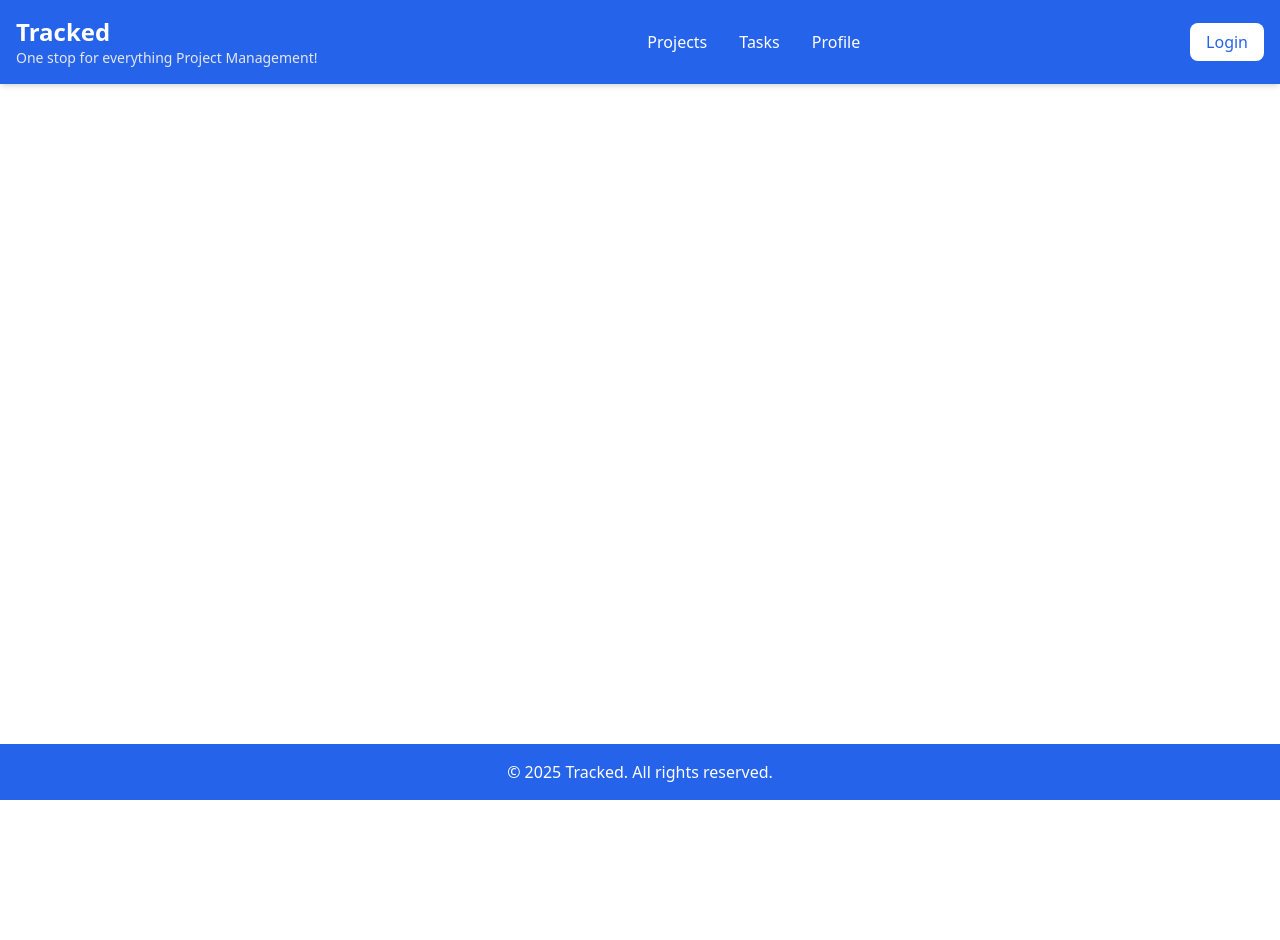
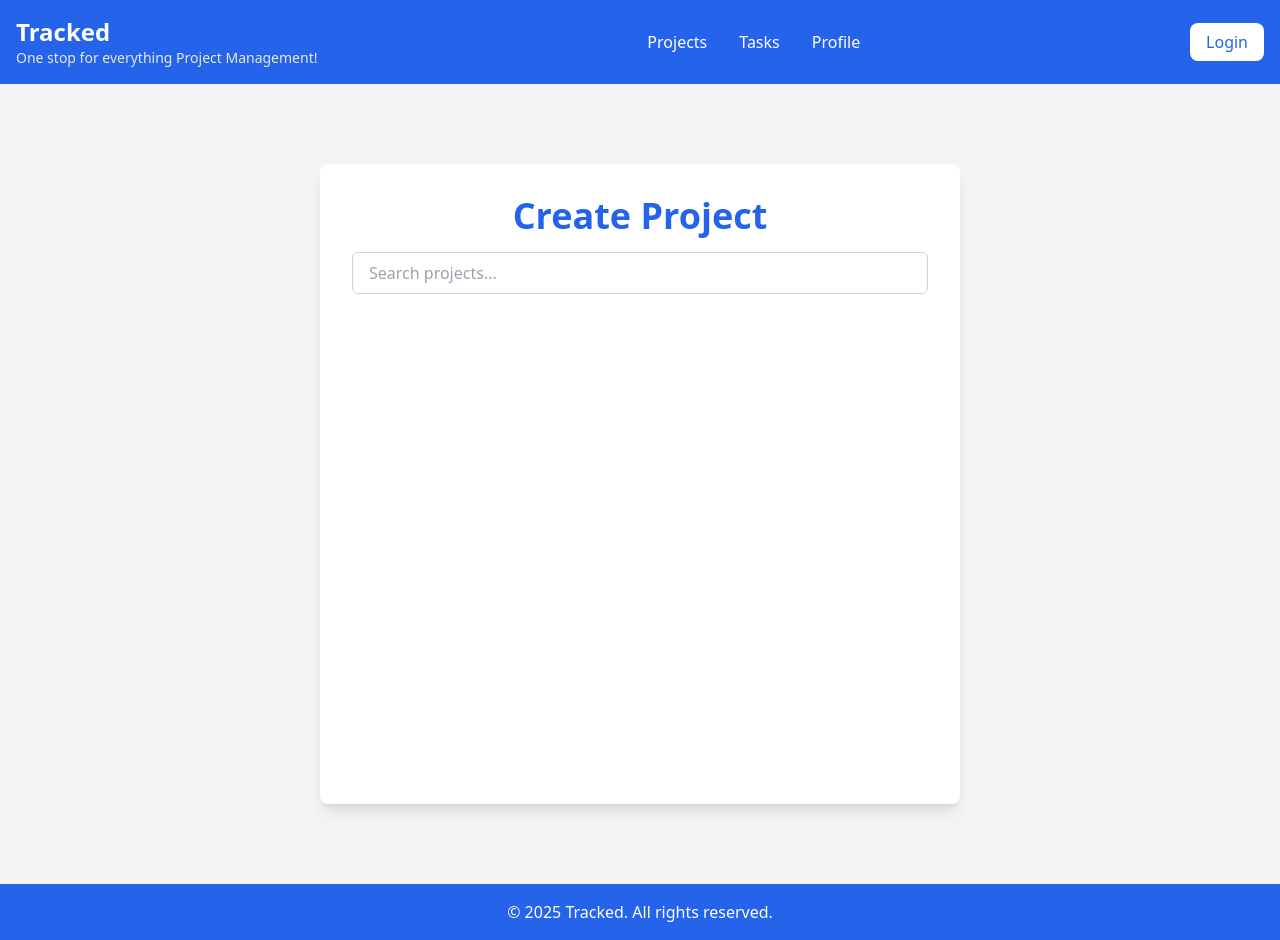
Before and after one commit to mahfoozm/Tracked, a React (Create React App) app in the folder tracked-frontend/: page /create_project in a window 1280 px wide. Before the commit the page ends 800 px from the top, so only its background shows below. Built offline with nearby package versions, Linux system fonts and the light colour scheme.

Commit message:
Added CreateProjectPage and CreateTaskPage

```diff
--- a/tracked-frontend/src/App.js
+++ b/tracked-frontend/src/App.js
@@ -9,6 +9,8 @@ import UserProjects from "./pages/UserProjects";
 import UserTasks from "./pages/UserTasks";
 import ProjectPage from "./pages/ProjectPage";
 import TaskPage from "./pages/TaskPage";
+import CreateProjectPage from "./pages/CreateProjectPage";
+import CreateTaskPage from "./pages/CreateTaskPage";
 import { AuthProvider, useAuth } from "./services/AuthContext";
 
 const ProtectedRoute = ({ element }) => {
@@ -38,6 +40,10 @@ function App() {
 
             <Route path="/projects/:id" element={<ProjectPage />} />
             <Route path="/tasks/:id" element={<TaskPage />} />
+
+            <Route path="/create_project" element={<CreateProjectPage />} />
+            <Route path="/create_task" element={<CreateTaskPage />} />
+
           </Routes>
         </Layout>
       </Router>
--- /dev/null
+++ b/tracked-frontend/src/pages/CreateProjectPage.js
@@ -0,0 +1,28 @@
+import React, { useState } from "react";
+
+const CreateProjectPage = () => {
+  const [searchQuery, setSearchQuery] = useState("");
+
+  return (
+    <div className="flex items-center justify-center w-full min-h-screen bg-gray-100">
+      <div className="w-3/4 md:w-2/3 lg:w-1/2 h-[80vh] bg-white p-8 rounded-lg shadow-lg">
+        <div className="relative mb-4">
+          <h2 className="text-4xl font-extrabold text-blue-600 text-center">
+            Create Project
+          </h2>
+        </div>
+        <div className="mb-4">
+          <input
+            type="text"
+            placeholder="Search projects..."
+            value={searchQuery}
+            onChange={(e) => setSearchQuery(e.target.value)}
+            className="w-full px-4 py-2 border border-gray-300 rounded-md focus:outline-none focus:ring-2 focus:ring-blue-500"
+          />
+        </div>
+      </div>
+    </div>
+  );
+};
+
+export default CreateProjectPage;
--- /dev/null
+++ b/tracked-frontend/src/pages/CreateTaskPage.js
@@ -0,0 +1,28 @@
+import React, { useState } from "react";
+
+const CreateTaskPage = () => {
+  const [searchQuery, setSearchQuery] = useState("");
+
+  return (
+    <div className="flex items-center justify-center w-full min-h-screen bg-gray-100">
+      <div className="w-3/4 md:w-2/3 lg:w-1/2 h-[80vh] bg-white p-8 rounded-lg shadow-lg">
+        <div className="relative mb-4">
+          <h2 className="text-4xl font-extrabold text-blue-600 text-center">
+            Create Task
+          </h2>
+        </div>
+        <div className="mb-4">
+          <input
+            type="text"
+            placeholder="Search projects..."
+            value={searchQuery}
+            onChange={(e) => setSearchQuery(e.target.value)}
+            className="w-full px-4 py-2 border border-gray-300 rounded-md focus:outline-none focus:ring-2 focus:ring-blue-500"
+          />
+        </div>
+      </div>
+    </div>
+  );
+};
+
+export default CreateTaskPage;
--- a/tracked-frontend/src/pages/ProjectPage.js
+++ b/tracked-frontend/src/pages/ProjectPage.js
@@ -7,6 +7,10 @@ const ProjectPage = () => {
     const [tasks, setTasks] = useState([]);
     const [searchQuery, setSearchQuery] = useState("");
     const navigate = useNavigate();
+
+    const handleClick = () => {
+        navigate("/create_task");
+    };
 
     useEffect(() => {
         if (!user) {
@@ -53,9 +57,16 @@ const ProjectPage = () => {
                 </div>
             </div>
             <div className="w-3/4 md:w-2/3 lg:w-1/2 h-[80vh] bg-white p-8 rounded-lg shadow-lg">
-                <h2 className="text-4xl font-extrabold text-center text-blue-600 mb-8">
-                    Project Tasks
-                </h2>
+                <div className="relative mb-4">
+                    <h2 className="text-4xl font-extrabold text-blue-600 text-center">
+                        Project Tasks
+                    </h2>
+                    <button
+                        onClick={handleClick}
+                        className="absolute right-0 top-1/2 -translate-y-1/2 bg-white text-blue-600 px-4 py-2 rounded-lg hover:bg-gray-200">
+                        Create Task
+                    </button>
+                </div>
                 <div className="mb-4">
                     <input
                         type="text"
--- a/tracked-frontend/src/pages/UserProjects.js
+++ b/tracked-frontend/src/pages/UserProjects.js
@@ -7,6 +7,10 @@ const UserProjects = () => {
   const [projects, setProjects] = useState([]);
   const [searchQuery, setSearchQuery] = useState("");
   const navigate = useNavigate();
+
+  const handleClick = () => {
+    navigate("/create_project");
+  };
 
   useEffect(() => {
     if (!user) {
@@ -34,9 +38,16 @@ const UserProjects = () => {
   return (
     <div className="flex items-center justify-center w-full min-h-screen bg-gray-100">
       <div className="w-3/4 md:w-2/3 lg:w-1/2 h-[80vh] bg-white p-8 rounded-lg shadow-lg">
-        <h2 className="text-4xl font-extrabold text-center text-blue-600 mb-8">
-          {user ? `${user}'s Projects` : "User's Projects"}
-        </h2>
+        <div className="relative mb-4">
+          <h2 className="text-4xl font-extrabold text-blue-600 text-center">
+            {user ? `${user}'s Projects` : "User's Projects"}
+          </h2>
+          <button
+            onClick={handleClick}
+            className="absolute right-0 top-1/2 -translate-y-1/2 bg-white text-blue-600 px-4 py-2 rounded-lg hover:bg-gray-200">
+            Create Project
+          </button>
+        </div>
         <div className="mb-4">
           <input
             type="text"
--- a/tracked-frontend/src/pages/UserTasks.js
+++ b/tracked-frontend/src/pages/UserTasks.js
@@ -7,6 +7,10 @@ const UserTasks = () => {
   const [tasks, setTasks] = useState([]);
   const [searchQuery, setSearchQuery] = useState("");
   const navigate = useNavigate();
+
+  const handleClick = () => {
+    navigate("/create_task");
+  };
 
   useEffect(() => {
     if (!user) {
@@ -34,9 +38,16 @@ const UserTasks = () => {
   return (
     <div className="flex items-center justify-center w-full min-h-screen bg-gray-100">
       <div className="w-3/4 md:w-2/3 lg:w-1/2 h-[80vh] bg-white p-8 rounded-lg shadow-lg">
-        <h2 className="text-4xl font-extrabold text-center text-blue-600 mb-8">
-          {user ? `${user}'s Tasks` : "User's Tasks"}
-        </h2>
+        <div className="relative mb-4">
+          <h2 className="text-4xl font-extrabold text-blue-600 text-center">
+            {user ? `${user}'s Tasks` : "User's Tasks"}
+          </h2>
+          <button
+            onClick={handleClick}
+            className="absolute right-0 top-1/2 -translate-y-1/2 bg-white text-blue-600 px-4 py-2 rounded-lg hover:bg-gray-200">
+            Create Task
+          </button>
+        </div>
         <div className="mb-4">
           <input
             type="text"
```
